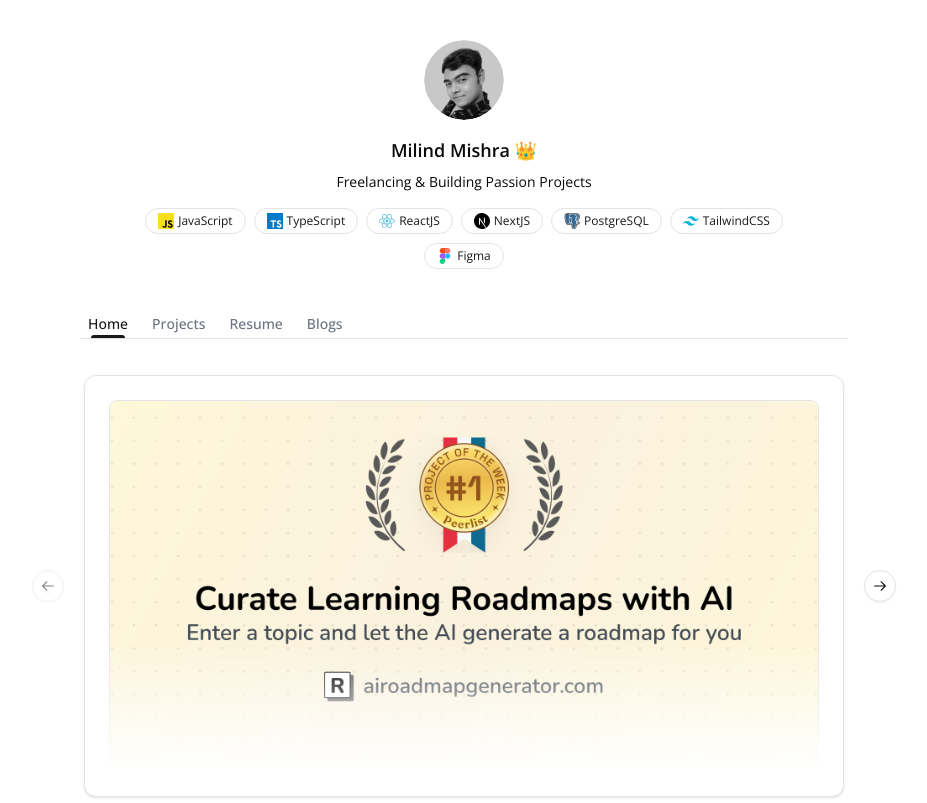
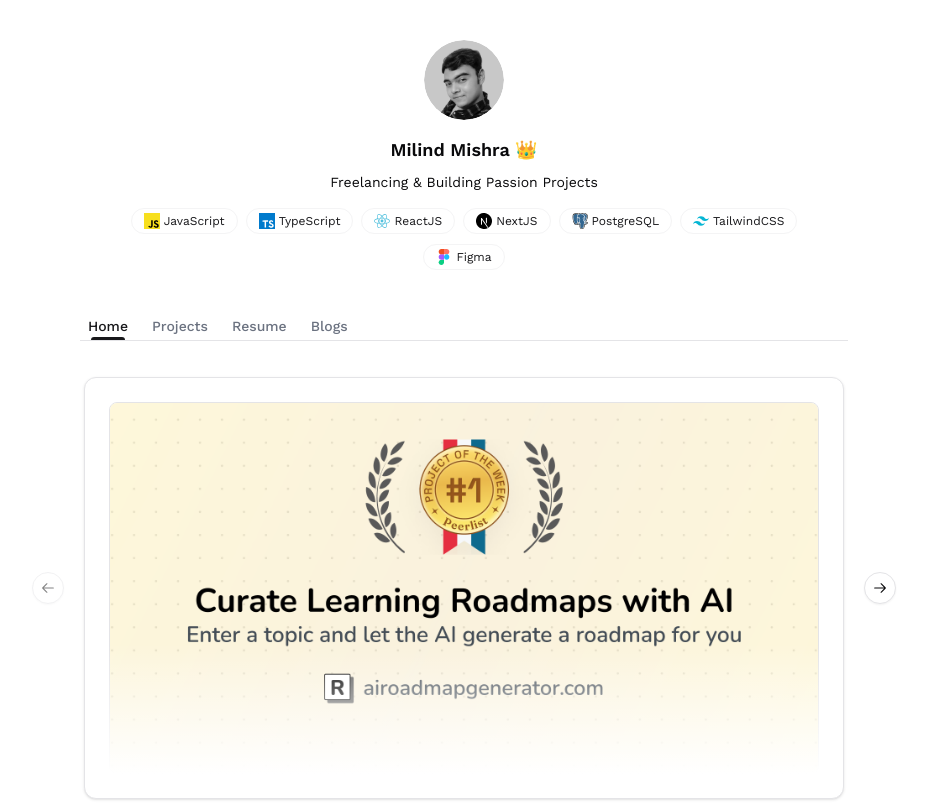
Before and after one commit to thatbeautifuldream/milindmishra.com.old, a Next.js app: page / in a window 1280 px wide. Shown: the whole page, without its empty margins (176-1103 px from the left). Built offline with nearby package versions, Linux system fonts and the light colour scheme.

Commit message:
📦 NEW: move to work sans and fix pills

```diff
--- a/src/app/layout.tsx
+++ b/src/app/layout.tsx
@@ -1,8 +1,8 @@
 import "~/styles/globals.css";
 
-import { Open_Sans } from "next/font/google";
+import { Work_Sans } from "next/font/google";
 
-const openSans = Open_Sans({
+const font = Work_Sans({
   subsets: ["latin"],
   display: "swap",
 });
@@ -13,7 +13,7 @@
   children: React.ReactNode;
 }) {
   return (
-    <html lang="en" className={openSans.className}>
+    <html lang="en" className={font.className}>
       <body>
         <div className="mx-auto max-w-7xl px-4 sm:px-6 lg:px-8">
           <div className="mx-auto max-w-3xl">{children}</div>
--- a/src/components/skill-pills.tsx
+++ b/src/components/skill-pills.tsx
@@ -8,7 +8,7 @@
       {skills.map((skill, index) => (
         <div key={index} className="flex-shrink-0">
           <button type="button">
-            <span className="text-primary border-primaryBorder hover:bg-gray-gray1 inline-flex items-center justify-between rounded-full border bg-white px-3 py-0.5 text-xs capitalize">
+            <span className="text-primary border-secondary hover:bg-secondary inline-flex items-center justify-between rounded-full border bg-white px-3 py-0.5 text-xs capitalize">
               <Image
                 src={skill.src}
                 alt={skill.alt}
```
